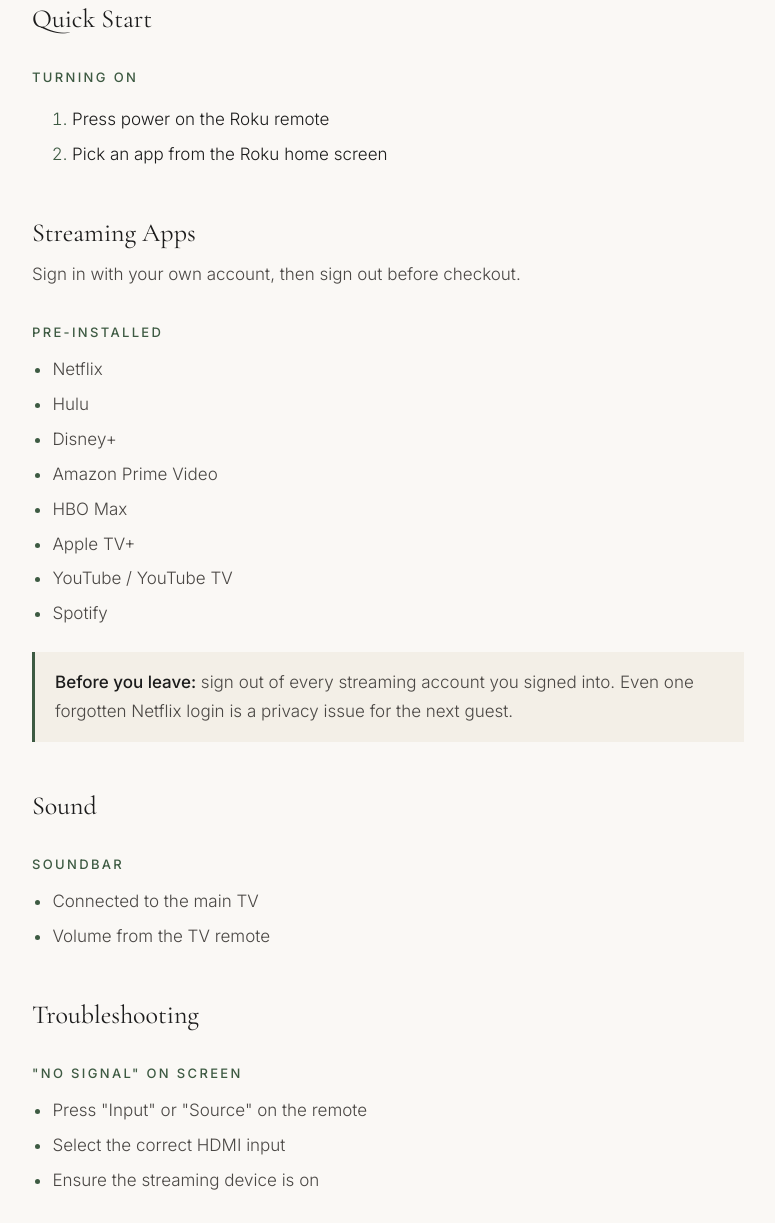
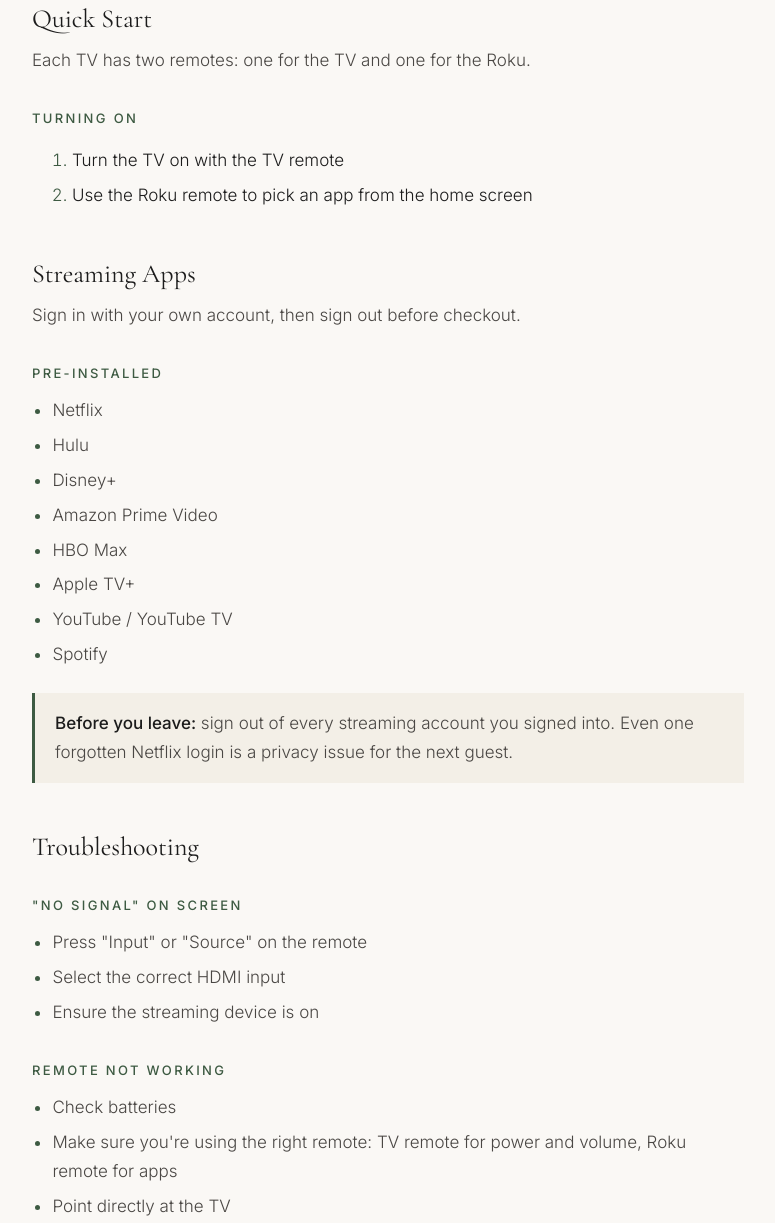
Before and after one commit to crutkas/PineAndPrairieCabin, an Astro site: page /guest/tv in a window 1280 px wide. Shown: the part 513-1736 px from the top of the page, without its empty margins (252-1027 px from the left). Built offline with nearby package versions, Linux system fonts and the light colour scheme; Astro itself is replaced by a stand-in of ours.

Commit message:
Guest handbook: no soundbar or backup remote; TV + Roku remotes; Yale locks instead of lockbox
Co-authored-by: Copilot App <223556219+Copilot@users.noreply.github.com>

```diff
--- a/src/pages/guest/checkout.astro
+++ b/src/pages/guest/checkout.astro
@@ -39,8 +39,8 @@ import Guest from '../../layouts/Guest.astro';
   <h3>Before You Leave</h3>
   <ul>
     <li>Check all rooms for personal belongings</li>
-    <!-- PLACEHOLDER --><li>Return keys to front porch lockbox · code provided in booking email</li>
-    <li>Lock all doors and windows</li>
+    <li>Close all windows</li>
+    <li>Lock the Yale door locks on both the main house and the ADU (no keys to return)</li>
   </ul>
 
   <h2>What You Don't Need to Do</h2>
--- a/src/pages/guest/tv.astro
+++ b/src/pages/guest/tv.astro
@@ -13,10 +13,12 @@ import Guest from '../../layouts/Guest.astro';
 
   <h2>Quick Start</h2>
 
+  <p>Each TV has two remotes: one for the TV and one for the Roku.</p>
+
   <h3>Turning On</h3>
   <ol>
-    <li>Press power on the Roku remote</li>
-    <li>Pick an app from the Roku home screen</li>
+    <li>Turn the TV on with the TV remote</li>
+    <li>Use the Roku remote to pick an app from the home screen</li>
   </ol>
 
   <h2>Streaming Apps</h2>
@@ -39,14 +41,6 @@ import Guest from '../../layouts/Guest.astro';
     <p><strong>Before you leave:</strong> sign out of every streaming account you signed into. Even one forgotten Netflix login is a privacy issue for the next guest.</p>
   </div>
 
-  <h2>Sound</h2>
-
-  <h3>Soundbar</h3>
-  <ul>
-    <li>Connected to the main TV</li>
-    <li>Volume from the TV remote</li>
-  </ul>
-
   <h2>Troubleshooting</h2>
 
   <h3>"No Signal" on screen</h3>
@@ -59,8 +53,8 @@ import Guest from '../../layouts/Guest.astro';
   <h3>Remote not working</h3>
   <ul>
     <li>Check batteries</li>
+    <li>Make sure you're using the right remote: TV remote for power and volume, Roku remote for apps</li>
     <li>Point directly at the TV</li>
-    <!-- PLACEHOLDER --><li>Backup remote is in the living room media cabinet drawer</li>
   </ul>
 
   <h3>App not loading</h3>
```
